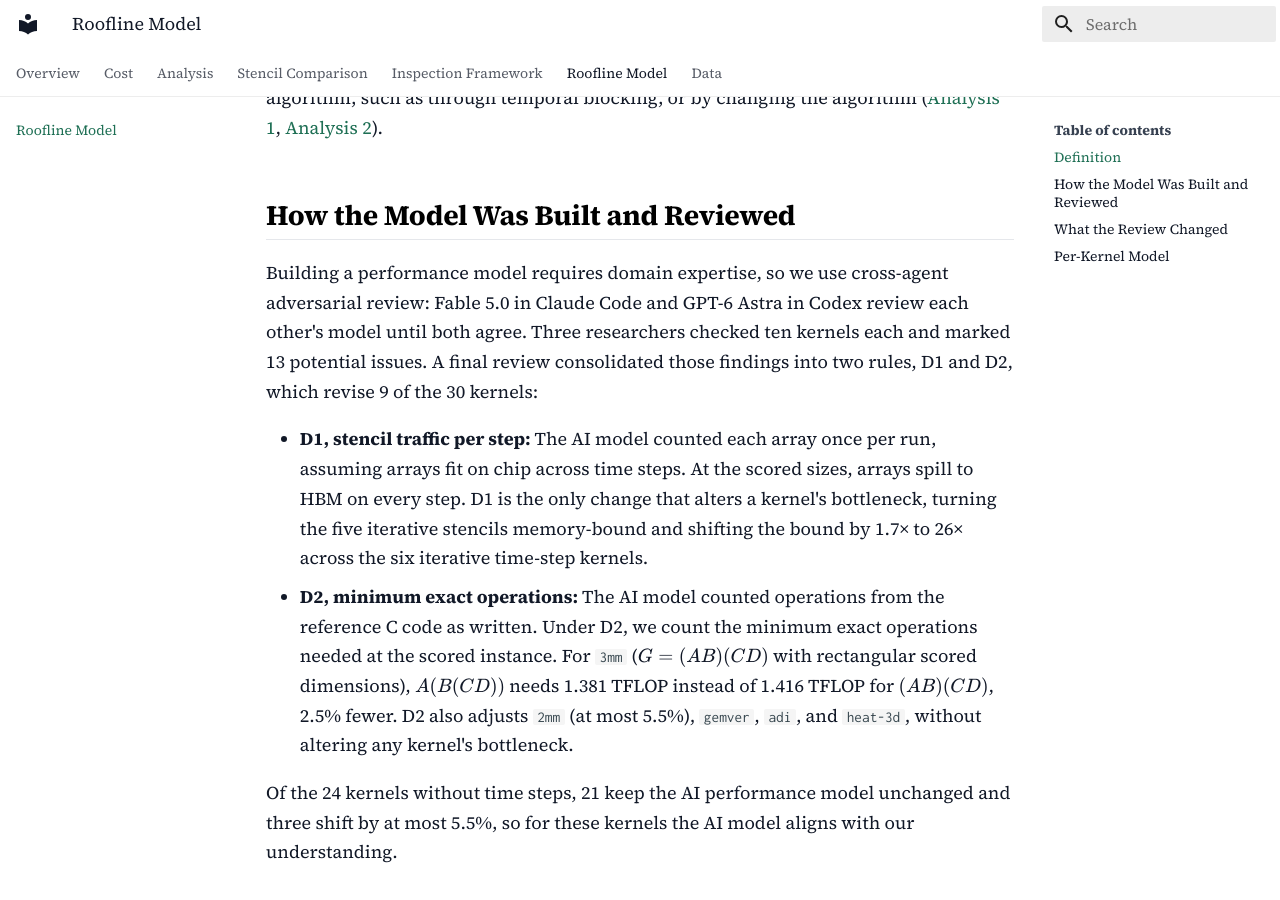
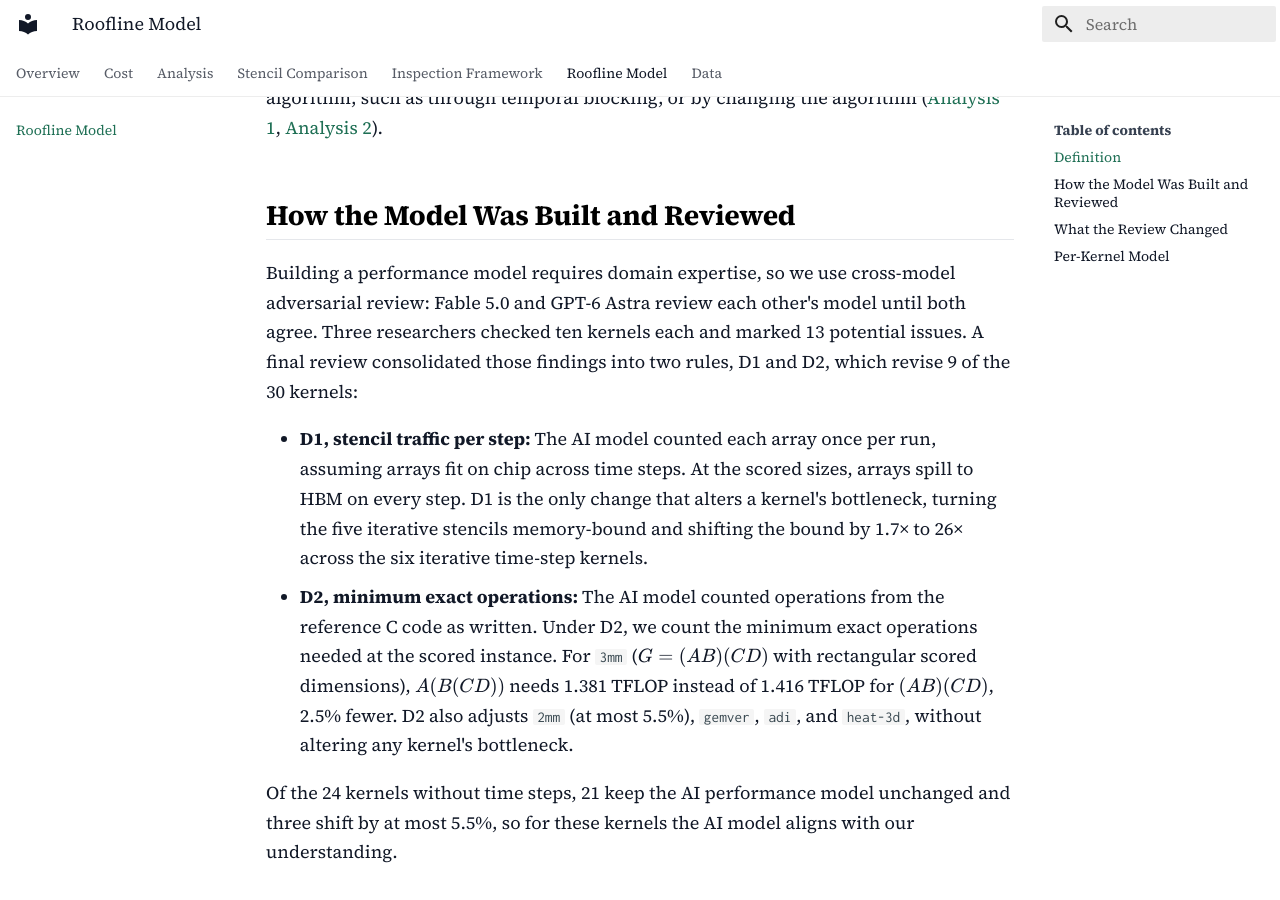
Before and after one commit to not-just-speedup/not-just-speedup.github.io, an MkDocs documentation site: the page built from docs/roofline.md, in a window 1280 px wide and 900 px high, scrolled down 960 px. Built offline with MkDocs 1.6.1 and Material for MkDocs 9.7.7, drawn with Linux system fonts in a browser that asks for light colours.

Commit message:
Clarify performance model review uses Fable 5.0 and GPT-6 Astra directly

```diff
--- a/docs/roofline.md
+++ b/docs/roofline.md
@@ -20,7 +20,7 @@ The peaks are those of an NVIDIA B300 GPU: 75 TFLOP/s for FP32 on CUDA cores, 1.
 
 ## How the Model Was Built and Reviewed
 
-Building a performance model requires domain expertise, so we use cross-agent adversarial review: Fable 5.0 in Claude Code and GPT-6 Astra in Codex review each other's model until both agree. Three researchers checked ten kernels each and marked 13 potential issues. A final review consolidated those findings into two rules, D1 and D2, which revise 9 of the 30 kernels:
+Building a performance model requires domain expertise, so we use cross-model adversarial review: Fable 5.0 and GPT-6 Astra review each other's model until both agree. Three researchers checked ten kernels each and marked 13 potential issues. A final review consolidated those findings into two rules, D1 and D2, which revise 9 of the 30 kernels:
 
 - **D1, stencil traffic per step:** The AI model counted each array once per run, assuming arrays fit on chip across time steps. At the scored sizes, arrays spill to HBM on every step. D1 is the only change that alters a kernel's bottleneck, turning the five iterative stencils memory-bound and shifting the bound by 1.7× to 26× across the six iterative time-step kernels.
 - **D2, minimum exact operations:** The AI model counted operations from the reference C code as written. Under D2, we count the minimum exact operations needed at the scored instance. For `3mm` ($G = (AB)(CD)$ with rectangular scored dimensions), $A(B(CD))$ needs 1.381 TFLOP instead of 1.416 TFLOP for $(AB)(CD)$, 2.5% fewer. D2 also adjusts `2mm` (at most 5.5%), `gemver`, `adi`, and `heat-3d`, without altering any kernel's bottleneck.
```
Also changed, not shown: docs/framework.md (+1 -1 lines).
